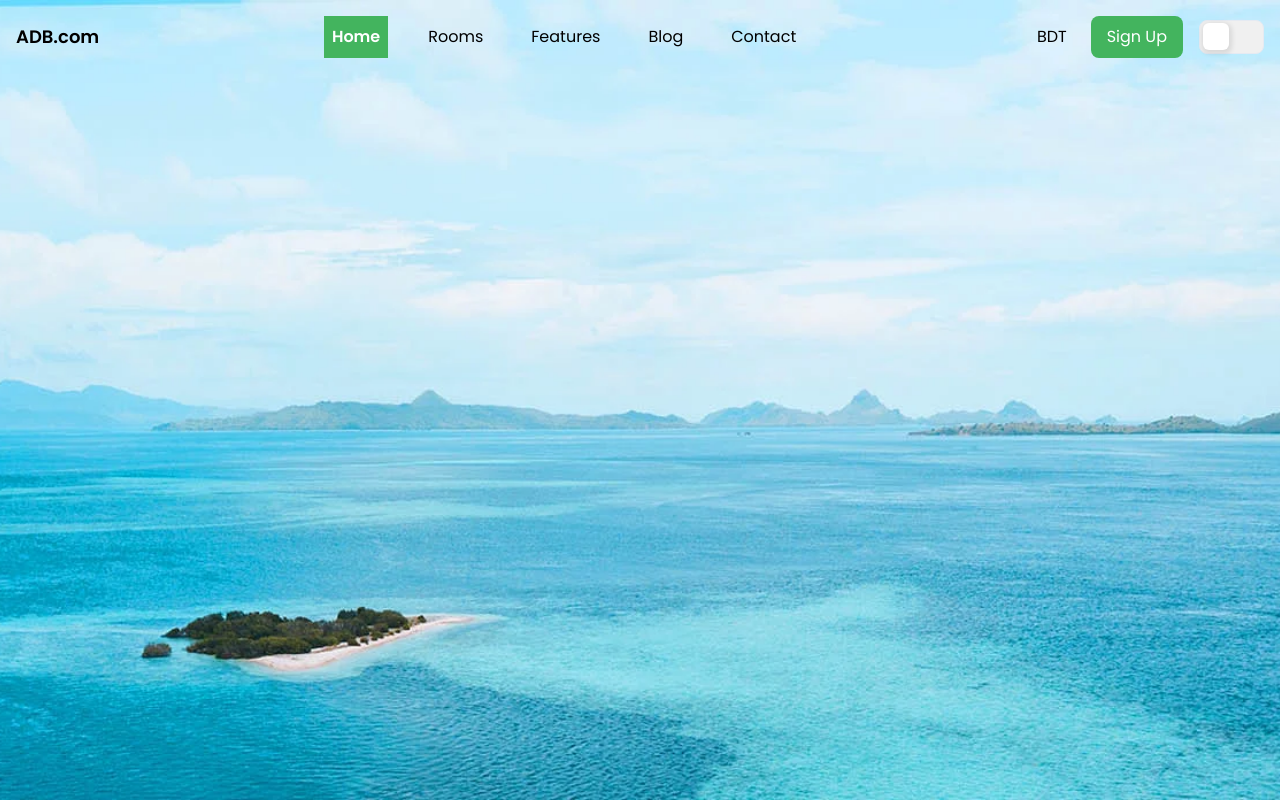
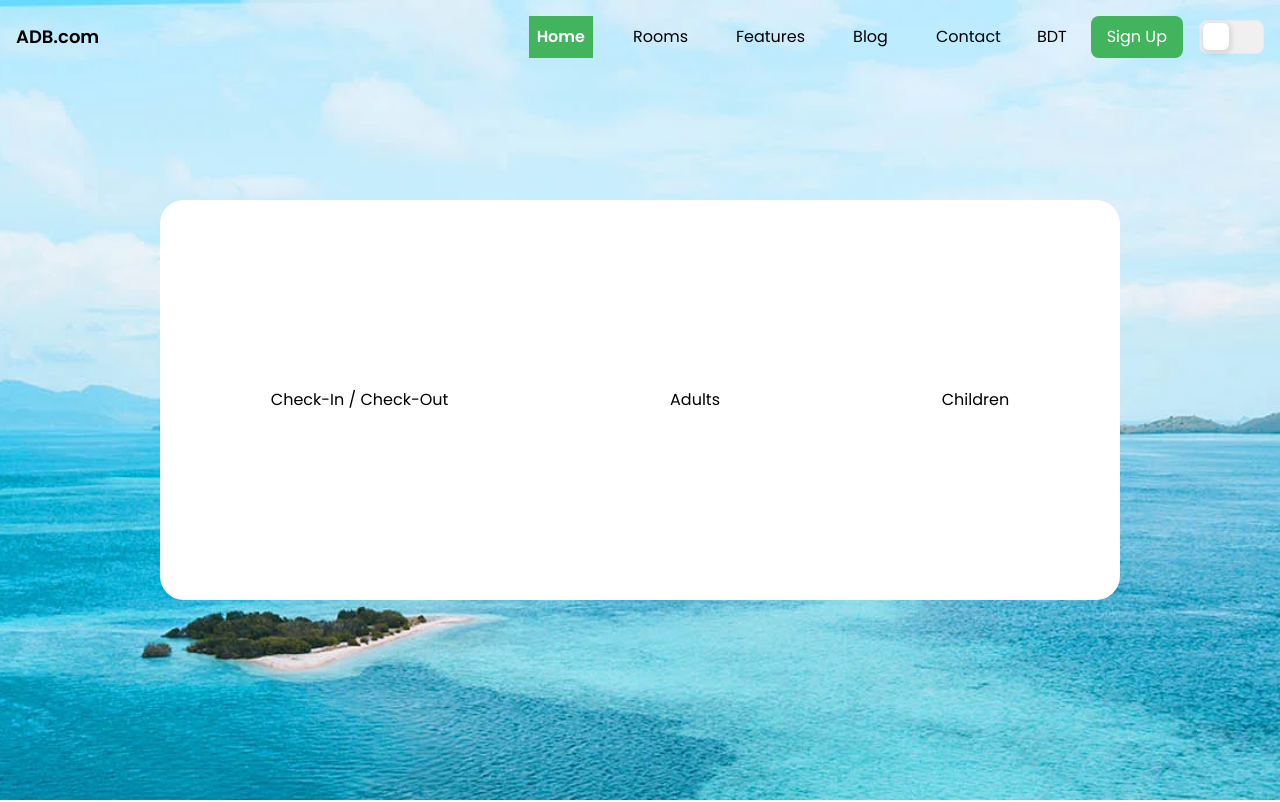
Before and after one commit to tanvir-hossen49/hotel_management_client, a React (Vite) app: page / in a window 1280 px wide. Shown: the top 802 px of the page. Built offline with nearby package versions, Linux system fonts and the light colour scheme.

Commit message:
added react-date-rage

```diff
--- a/package.json
+++ b/package.json
@@ -11,6 +11,7 @@
   },
   "dependencies": {
     "react": "^18.3.1",
+    "react-date-range": "^2.0.1",
     "react-dom": "^18.3.1",
     "react-hook-form": "^7.53.1",
     "react-router-dom": "^6.27.0"
--- a/src/Page/Home/Banner.jsx
+++ b/src/Page/Home/Banner.jsx
@@ -1,7 +1,19 @@
-import { Navbar } from "../../components";
+import Calender from "../../components/Calender";
 
 const Banner = () => {
-  return <div></div>;
+  return (
+    <div
+      style={{
+        backgroundImage: "url('/src/assets/download.webp')",
+        backgroundSize: "cover",
+        backgroundPosition: "center",
+        height: "100vh",
+      }}
+      className="flex justify-center items-center"
+    >
+      <Calender />
+    </div>
+  );
 };
 
 export default Banner;
--- /dev/null
+++ b/src/components/Calender.jsx
@@ -0,0 +1,49 @@
+import React, { useState } from "react";
+import { DateRange } from "react-date-range";
+import "react-date-range/dist/styles.css";
+import "react-date-range/dist/theme/default.css";
+
+const Calender = () => {
+  const [open, setOpen] = useState(false);
+  const [selectionRange, setSelectionRange] = useState({
+    startDate: new Date(),
+    endDate: new Date(),
+    key: "selection",
+  });
+
+  const handleSelect = ranges => {
+    setSelectionRange({
+      ...selectionRange,
+      startDate: ranges.selection.startDate,
+      endDate: ranges.selection.endDate,
+    });
+    setOpen(false);
+  };
+
+  return (
+    <div className="bg-white text-black w-3/4 h-1/2 rounded-3xl flex justify-around items-center">
+      {/* calender */}
+      <div className="">
+        <div>
+          <button onClick={() => setOpen(!open)}>Check-In / Check-Out</button>
+
+          {open && (
+            <DateRange
+              ranges={[selectionRange]}
+              onChange={handleSelect}
+              months={2}
+              direction="horizontal"
+              minDate={new Date()}
+            />
+          )}
+        </div>
+      </div>
+      {/* adults */}
+      <div>Adults</div>
+      {/* children */}
+      <div>Children</div>
+    </div>
+  );
+};
+
+export default Calender;
--- a/src/components/Navbar/FixedNav.jsx
+++ /dev/null
@@ -1,11 +0,0 @@
-import NavItem from "./NavItem";
-
-const FixedNav = () => {
-  return (
-    <nav className="py-4">
-      <NavItem />
-    </nav>
-  );
-};
-
-export default FixedNav;
--- a/src/components/Navbar/NavItem.jsx
+++ b/src/components/Navbar/NavItem.jsx
@@ -21,7 +21,7 @@ const NavItem = () => {
         <div className="text-lg font-semibold">ADB.com</div>
 
         {/* Desktop Navigation */}
-        <div className="hidden md:flex items-center justify-center space-x-8">
+        <div className="ml-auto mr-5 hidden md:flex items-center justify-center space-x-8">
           {navLinks.map(link => (
             <NavLink
               key={link.name}
--- a/src/components/Navbar/Navbar.jsx
+++ b/src/components/Navbar/Navbar.jsx
@@ -1,12 +1,22 @@
 import { useLocation } from "react-router-dom";
 import StickyNav from "./StickyNav";
-import FixedNav from "./FixedNav";
+import NavItem from "./NavItem";
 
 const Navbar = () => {
   const location = useLocation();
   const pathname = location.pathname;
 
-  return <div> {pathname !== "/" ? <FixedNav /> : <StickyNav />} </div>;
+  return (
+    <>
+      {pathname !== "/" ? (
+        <nav className="py-4">
+          <NavItem />
+        </nav>
+      ) : (
+        <StickyNav />
+      )}
+    </>
+  );
 };
 
 export default Navbar;
--- a/src/components/Navbar/StickyNav.jsx
+++ b/src/components/Navbar/StickyNav.jsx
@@ -21,24 +21,15 @@ const StickyNav = () => {
   }, []);
 
   return (
-    <div
-      style={{
-        backgroundImage: "url('/src/assets/download.webp')",
-        backgroundSize: "cover",
-        backgroundPosition: "center",
-        height: "100vh",
-      }}
+    <nav
+      className={`${
+        isSticky
+          ? "bg-white dark:bg-black shadow-md"
+          : "bg-transparent text-black "
+      } py-4 transition-all duration-300 fixed top-0 left-0 right-0 z-50`}
     >
-      <nav
-        className={`${
-          isSticky
-            ? "bg-white dark:bg-black shadow-md fixed top-0 left-0 right-0 z-50"
-            : "bg-transparent text-black"
-        } py-4 transition-all duration-300`}
-      >
-        <NavItem />
-      </nav>
-    </div>
+      <NavItem />
+    </nav>
   );
 };
 
```
Also changed, not shown: 1 other file (tests, documents, lock files or other folders).
